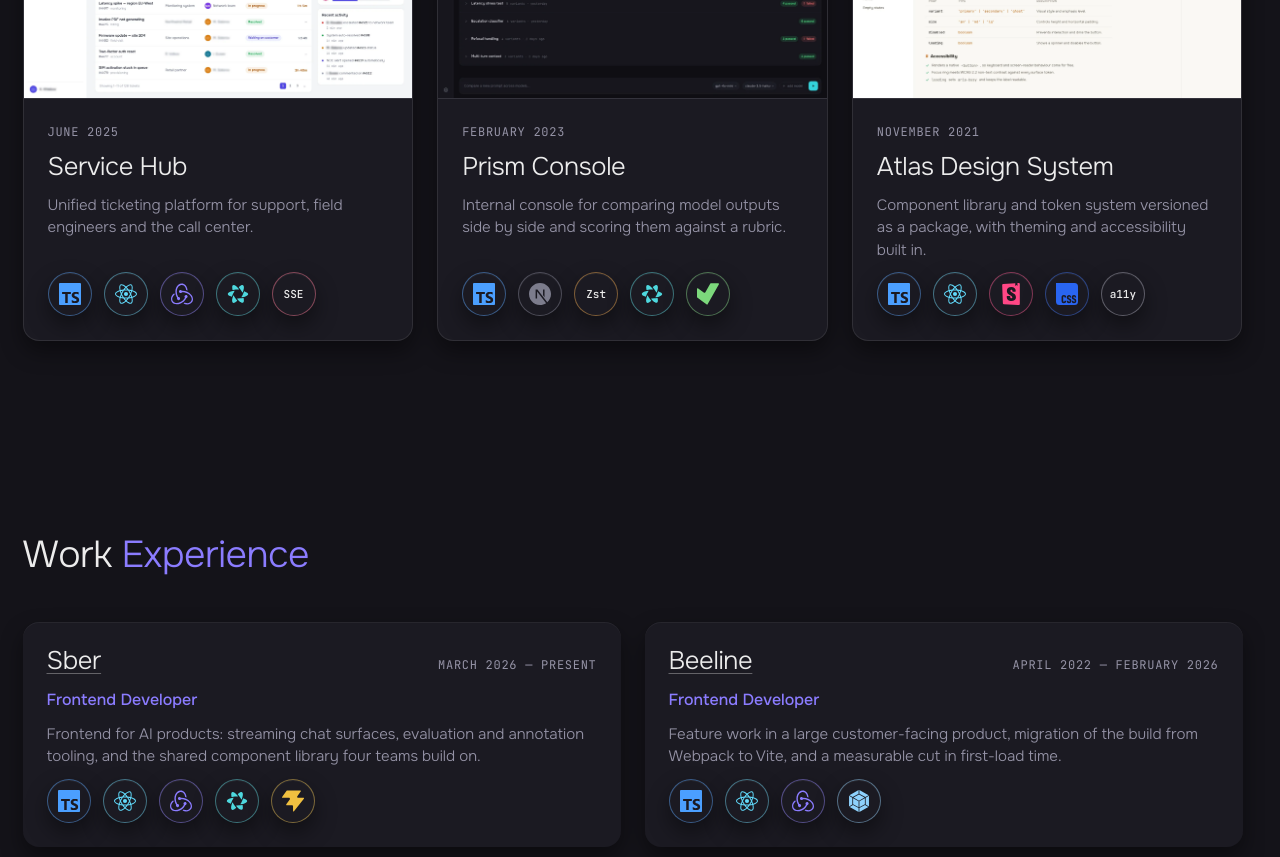
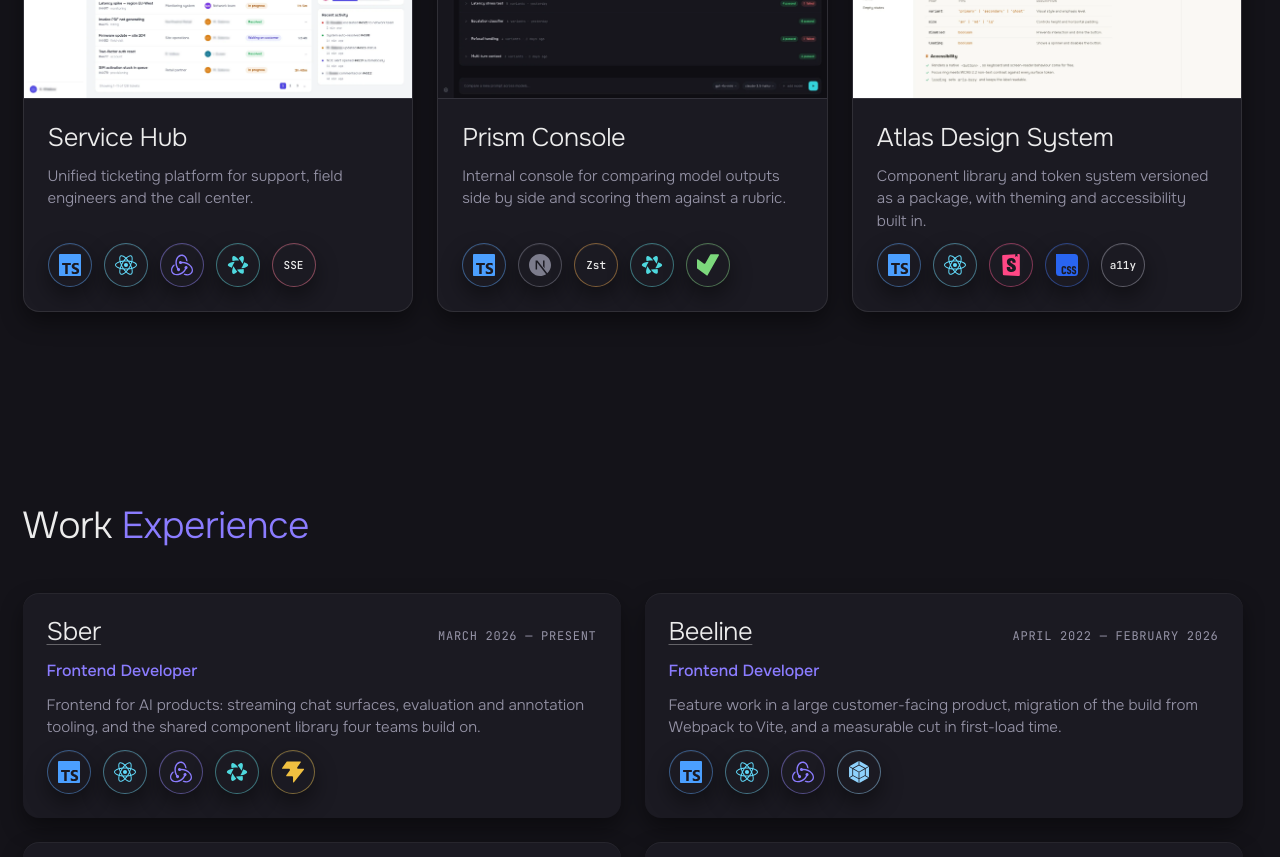
Before and after one commit to HkirillV/HkirillV.github.io, a React (Vite) app: page / in a window 1280 px wide. Shown: the part 2240-3097 px from the top of the page. Built offline with nearby package versions, Linux system fonts and the light colour scheme.

Commit message:
refactor: drop project release dates

```diff
--- a/src/entities/project/model/projects.ts
+++ b/src/entities/project/model/projects.ts
@@ -3,7 +3,6 @@
 export interface Project {
   readonly id: string
   readonly title: string
-  readonly releasedAt: string
   readonly description: string
   readonly url: string
   readonly stack: readonly TechId[]
@@ -13,7 +12,6 @@
   {
     id: 'service-hub',
     title: 'Service Hub',
-    releasedAt: '2025-06',
     description: 'Unified ticketing platform for support, field engineers and the call center.',
     url: 'https://beeline.ru',
     stack: ['ts', 'react', 'redux', 'query', 'sse'],
@@ -21,7 +19,6 @@
   {
     id: 'prism-console',
     title: 'Prism Console',
-    releasedAt: '2023-02',
     description:
       'Internal console for comparing model outputs side by side and scoring them against a rubric.',
     url: 'https://github.com/khlebov',
@@ -30,7 +27,6 @@
   {
     id: 'atlas-design-system',
     title: 'Atlas Design System',
-    releasedAt: '2021-11',
     description:
       'Component library and token system versioned as a package, with theming and accessibility built in.',
     url: 'https://github.com/khlebov',
--- a/src/entities/project/ui/ProjectCard.module.css
+++ b/src/entities/project/ui/ProjectCard.module.css
@@ -12,14 +12,6 @@
   flex-direction: column;
   gap: 11px;
   padding: var(--space5);
-}
-
-.date {
-  color: var(--colorInkMuted);
-  font-size: var(--textLabel);
-  font-family: var(--fontMono);
-  letter-spacing: var(--trackingLabel);
-  text-transform: uppercase;
 }
 
 .title {
--- a/src/entities/project/ui/ProjectCard.tsx
+++ b/src/entities/project/ui/ProjectCard.tsx
@@ -1,4 +1,4 @@
-import { EXTERNAL_LINK_PROPS, formatMonth } from '@/shared/lib'
+import { EXTERNAL_LINK_PROPS } from '@/shared/lib'
 import { Card, TechList } from '@/shared/ui'
 
 import type { Project } from '../model/projects'
@@ -11,9 +11,6 @@
     <Card as="article" className={styles.card}>
       <ProjectPreview id={project.id} title={project.title} />
       <div className={styles.body}>
-        <time className={styles.date} dateTime={project.releasedAt}>
-          {formatMonth(project.releasedAt)}
-        </time>
         <h3 className={styles.title}>
           <a
             className={styles.link}
```
Also changed, not shown: 1 other file (tests, documents, lock files or other folders).
